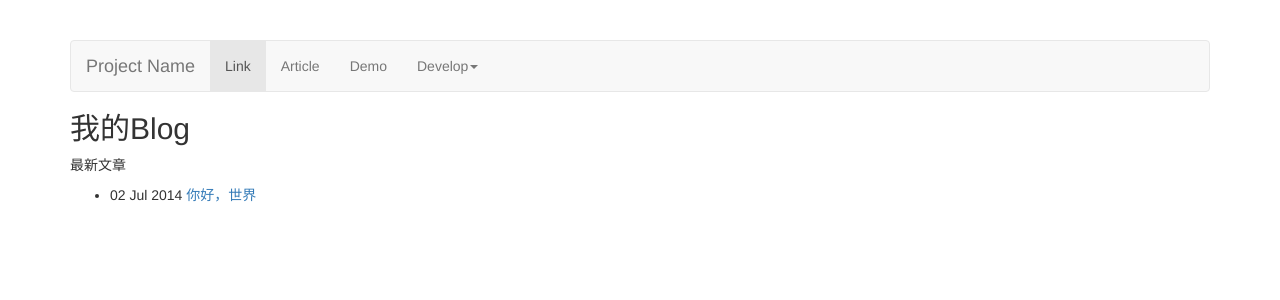
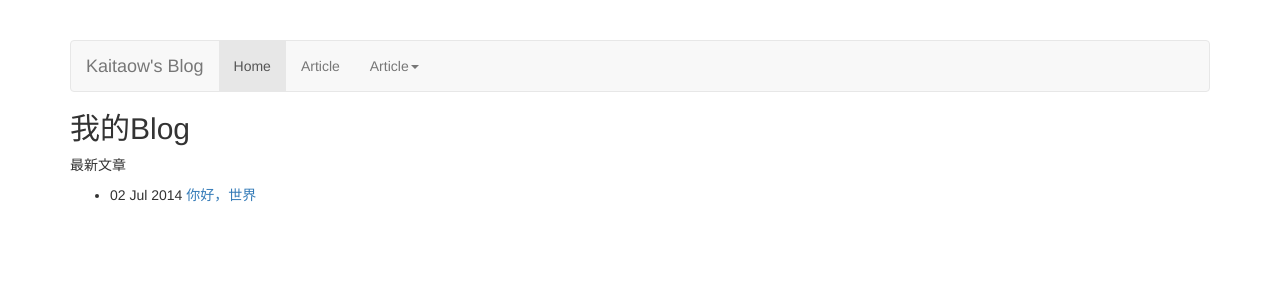
Before and after one commit to kaitaow/blog, a Jekyll site: the page built from index.html, in a window 1280 px wide. Shown: the top 300 px of the page. Built offline with Jekyll 4.4.1, drawn with Linux system fonts in a browser that asks for light colours; nearby versions of some CDN libraries.

Commit message:
首页修改
导航栏修改

```diff
--- a/index.html
+++ b/index.html
@@ -11,23 +11,19 @@ title: 我的Blog
 	<span class="icon-bar"></span>
 	<span class="icon-bar"></span>
   </button>
-  <a class="navbar-brand" href="#">Project Name</a>
+  <a class="navbar-brand" href="#">Kaitaow's Blog</a>
 </div>
 <div class="navbar-collapse collapse">
   <ul class="nav navbar-nav">
-	<li class="active"><a href="#">Link</a></li>
+	<li class="active"><a href="#">Home</a></li>
 	<li><a href="#">Article</a></li>
-	<li><a href="#">Demo</a></li>
 	<li class="dropdown">
-	  <a href="#" class="dropdown-toggle" data-toggle="dropdown">Develop<b class="caret"></b></a>
+	  <a href="#" class="dropdown-toggle" data-toggle="dropdown">Article<b class="caret"></b></a>
 	  <ul class="dropdown-menu">
-		<li><a href="#">Java</a></li>
-		<li><a href="#">C++</a></li>
-		<li><a href="#">Java EE</a></li>
-		<li class="divider"></li>
-		<li class="dropdown-header">Android</li>
-		<li><a href="#">Html5</a></li>
-		<li><a href="#">Game Programming</a></li>
+		<li><a href="#">Develop</a></li>
+		<li><a href="#">Algorithm</a></li>
+		<li class="dropdown-header">Other</li>
+		<li><a href="#"></a></li>
 	  </ul>
 	</li>
   </ul>
```
